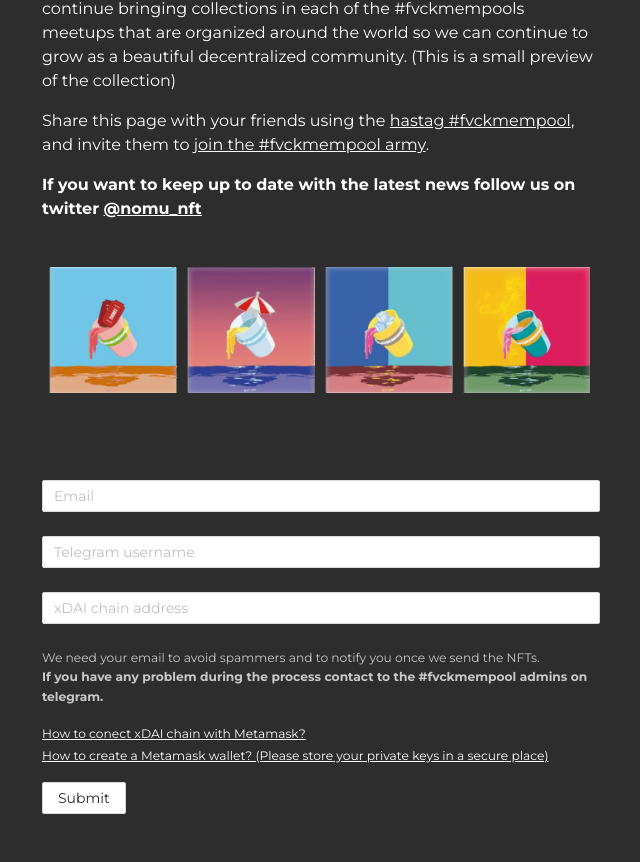
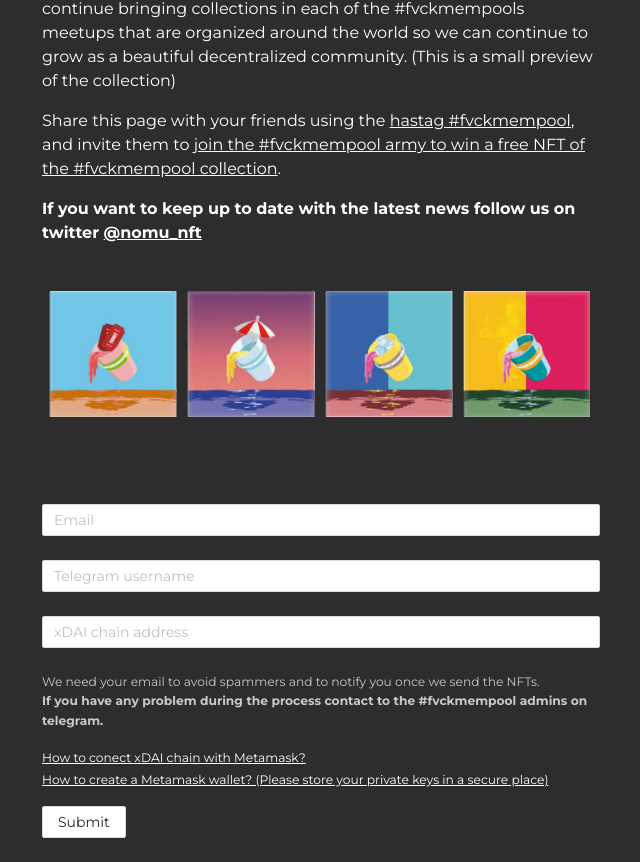
Before and after one commit to fvckmempool/site, a React (Create React App) app: page / in a window 1280 px wide. Shown: the part 893-1755 px from the top of the page, without its empty margins (319-959 px from the left). Before the commit the page ends 1731 px from the top, so only its background shows below. Built offline with nearby package versions, Linux system fonts and the light colour scheme.

Commit message:
Minor change

```diff
--- a/src/App.js
+++ b/src/App.js
@@ -64,7 +64,7 @@ function App() {
           </p>
           <p>
             <p>
-            Share this page with your friends using the <a target="_blank" rel="noreferrer" href="https://twitter.com/search?q=%23fvckmempool">hastag #fvckmempool</a>, and invite them to <a target="_blank" rel="noreferrer" href="https://t.me/fvckmempool">join the #fvckmempool army</a>.
+            Share this page with your friends using the <a target="_blank" rel="noreferrer" href="https://twitter.com/search?q=%23fvckmempool">hastag #fvckmempool</a>, and invite them to <a target="_blank" rel="noreferrer" href="https://t.me/fvckmempool">join the #fvckmempool army to win a free NFT of the #fvckmempool collection</a>.
             </p>
             <b>
             If you want to keep up to date with the latest news follow us on twitter <a href="https://twitter.com/nomu_nft">@nomu_nft</a>
```
